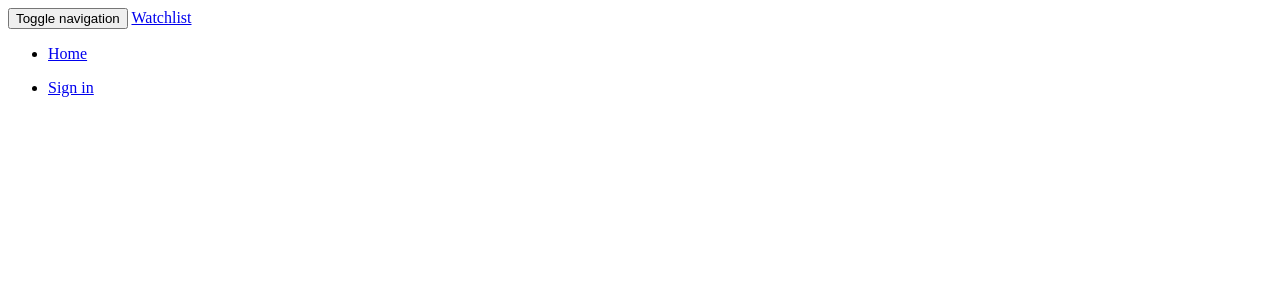
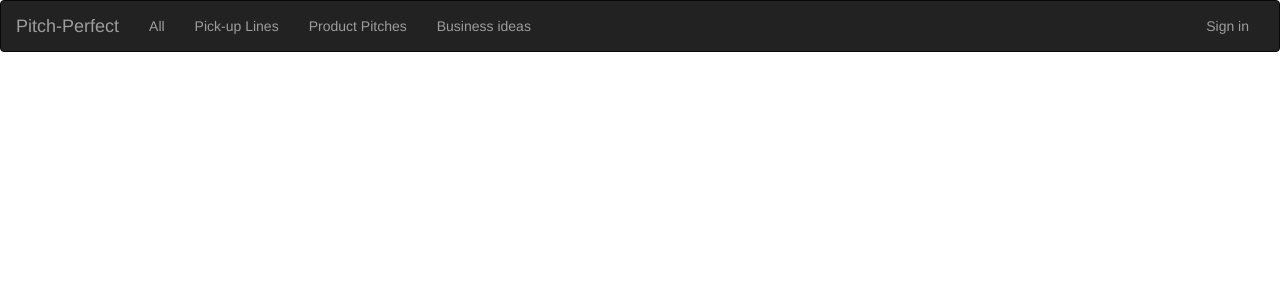
Before and after one commit to Bnabz/pitch-perfect, a Flask app: page / in a window 1280 px wide. Shown: the top 300 px of the page. Run offline with Flask 2, Linux system fonts and the light colour scheme; data that the repository does not hold is empty; some libraries are stand-ins or nearby versions.

Commit message:
add welcome user html file

```diff
--- a/app/main/views.py
+++ b/app/main/views.py
@@ -14,7 +14,7 @@ def index():
     pick_up = Post.query.filter_by(category = 'pickup_line').all()
     product = Post.query.filter_by(category = 'product').all()
     business = Post.query.filter_by(category = 'business').all()
-    return render_template('navbar.html', pick_up = pick_up, product = product, business = business, posts = posts)
+    return render_template('index.html', pick_up = pick_up, product = product, business = business, posts = posts)
 
 
 
--- a/app/templates/index.html
+++ b/app/templates/index.html
@@ -1,6 +1,4 @@
-<!--
-
- -->
+{% extends 'base.html'%}
 {% import 'macros.html' as macro%}
 
 <!-- Styles block -->
--- a/app/templates/navbar.html
+++ b/app/templates/navbar.html
@@ -1,4 +1,4 @@
-<nav class="mb-1 navbar navbar-expand-lg navbar-dark ">
+<div class="navbar navbar-inverse" role="navigation">
     <div class="container-fluid">
         <div class="navbar-header">
             <button type="button" class="navbar-toggle" data-toggle="collapse" data-target=".navbar-collapse">
@@ -7,11 +7,14 @@
               <span class="icon-bar"></span>
               <span class="icon-bar"></span>
             </button>
-            <a class="navbar-brand" href="/"> Watchlist </a>
+            <a class="navbar-brand" href="/"> Pitch-Perfect</a>
         </div>
         <div class="navbar-collapse collapse">
             <ul class="nav navbar-nav">
-                <li><a href="/">Home</a></li>
+                <li><a href="/">All</a></li>
+                <li><a href="/">Pick-up Lines</a></li>
+                <li><a href="/">Product Pitches</a></li>
+                <li><a href="/">Business ideas</a></li>
             </ul>
             <ul class="nav navbar-nav navbar-right">
               {% if current_user.is_authenticated %}
@@ -25,4 +28,4 @@
         </div>
 
     </div>
-</nav>
+</div>
```
Also changed, not shown: app/templates/email/welcome_user.html (added).
